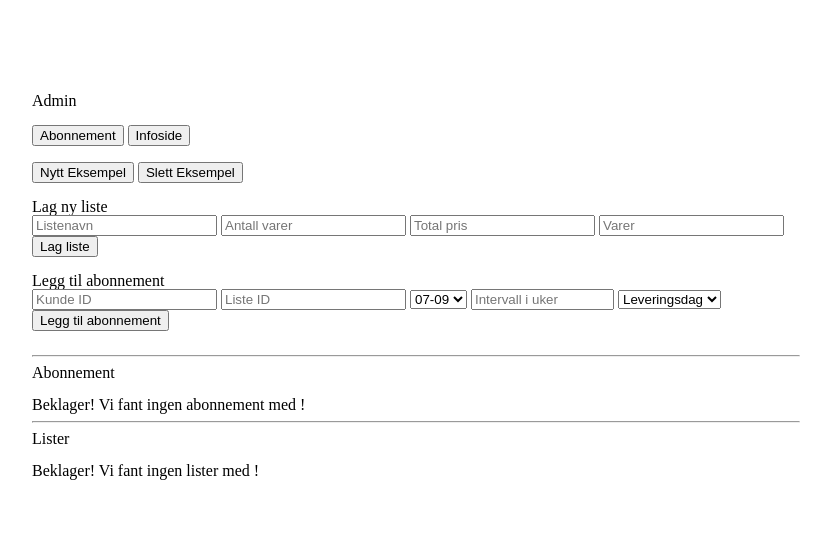
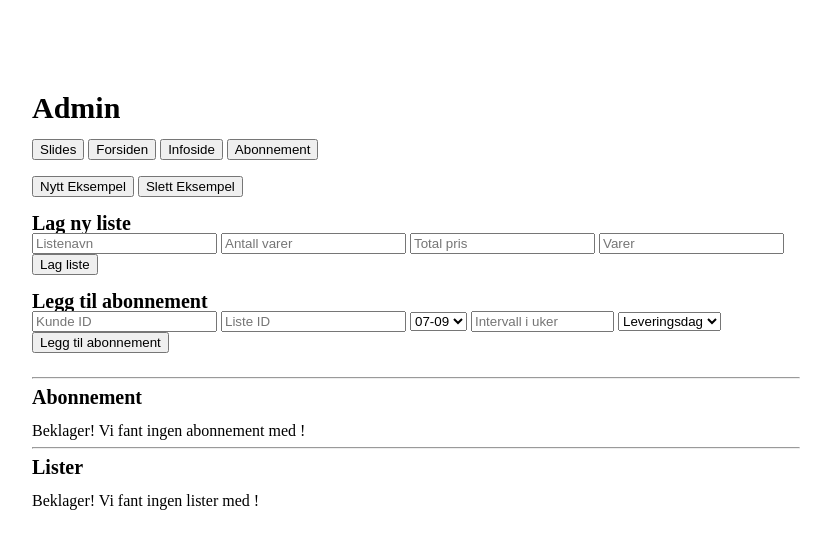
Before and after one commit to gardehal/Smidig-Prosjekt, a PHP site: page / in a window 1280 px wide. Shown: the part 67-616 px from the top of the page, without its empty margins (224-1055 px from the left). Run offline with PHP 8.4, Linux system fonts and the light colour scheme; data that the repository does not hold is empty.

Commit message:
Slides + presentasjon del 1

```diff
--- a/Nettsiden/kolonial-abonnement-php/index.php
+++ b/Nettsiden/kolonial-abonnement-php/index.php
@@ -15,12 +15,14 @@
 
 <div id="container">
     <div id="content">
-        <h1>Admin</h1>
+        <h1 style="font-size: 30px; font-weight: bold;">Admin</h1>
         <br>
 
         <!--- Navigering --->
+        <input type="button" onclick="location.href='slides.php';" value="Slides">
+        <input type="button" onclick="location.href='frontpage.php';" value="Forsiden">
+        <input type="button" onclick="location.href='../INFOSIDE/infoside.php';" value="Infoside">
         <input type="button" onclick="location.href='abonnement.php';" value="Abonnement">
-        <input type="button" onclick="location.href='../INFOSIDE/infoside.php';" value="Infoside">
         <br><br>
 
         <!--- Visning --->
@@ -28,7 +30,7 @@
         <input type="button" onclick="location.href='crud/delete-example.php';" value="Slett Eksempel">
         <br><br>
 
-        <h2>Lag ny liste</h2>
+        <h2 style="font-size: 20px; font-weight: bold;">Lag ny liste</h2>
         <form class="" action="crud/create-list.php" method="post">
             <input type="text" id="listenavn" name="listenavn" placeholder="Listenavn">
             <input type="number" id="antall-antall_varer" name="antall_varer" placeholder="Antall varer">
@@ -38,7 +40,7 @@
         </form>
         <br>
 
-        <h2>Legg til abonnement</h2>
+        <h2 style="font-size: 20px; font-weight: bold;">Legg til abonnement</h2>
         <form class="" action="crud/create-subscription.php" method="post">
             <input type="number" id="kunde-id" name="create_kunde_id" placeholder="Kunde ID">
             <input type="number" id="liste-id" name="create_liste_id" placeholder="Liste ID">
@@ -75,7 +77,7 @@
         <br>
         <hr>
 
-        <h2>Abonnement</h2>
+        <h2 style="font-size: 20px; font-weight: bold;">Abonnement</h2>
         <br>
         <?php
             foreach ($events1 as $event)
@@ -91,7 +93,7 @@
         ?>
         <hr>
 
-        <h2>Lister</h2>
+        <h2 style="font-size: 20px; font-weight: bold;">Lister</h2>
         <br>
         <?php
             foreach ($events2 as $event)
--- a/Nettsiden/kolonial-abonnement-php/require/css.css
+++ b/Nettsiden/kolonial-abonnement-php/require/css.css
@@ -1,3 +1,9 @@
+/*----- Generelt -----*/
+
+#h1
+{
+}
+
 /*----- Containere Start ------*/
 
 #container
--- a/Nettsiden/kolonial-abonnement-php/search-results.php
+++ b/Nettsiden/kolonial-abonnement-php/search-results.php
@@ -29,10 +29,10 @@
 
 <div id="container">
     <div id="content">
-        <h1> Viser søkeresultater for "<?= $getsearch ?>" </h1>
+        <h1 style="font-size: 30px; font-weight: bold;"> Viser søkeresultater for "<?= $getsearch ?>" </h1>
         <br>
 
-        <h2>Abonnement</h2>
+        <h2 style="font-size: 20px; font-weight: bold;">Abonnement</h2>
         <br>
         <?php
             foreach ($events1 as $event)
@@ -48,7 +48,7 @@
         ?>
         <hr>
 
-        <h2>Lister</h2>
+        <h2 style="font-size: 20px; font-weight: bold;">Lister</h2>
         <br>
 
         <?php
--- a/Nettsiden/kolonial-abonnement-php/todo.txt
+++ b/Nettsiden/kolonial-abonnement-php/todo.txt
@@ -14,3 +14,5 @@ TODO:
     Forside -> Infoside -> Lister -> ? -> Bestill?
 
 - Dag på abonnement? Går ikke ann å sette spesefik dato for å bestille i fremtiden (f.eks sette opp abonnement for påskegådteri i desember)
+
+- "Slides" med navn, litt info
```
Also changed, not shown: Nettsiden/kolonial-abonnement-php/abonnement.php (+6 -1 lines), Nettsiden/kolonial-abonnement-php/crud/cards/subscription-card.php (+21 -3 lines), Nettsiden/kolonial-abonnement-php/slides.php (added, +32 -0 lines).
